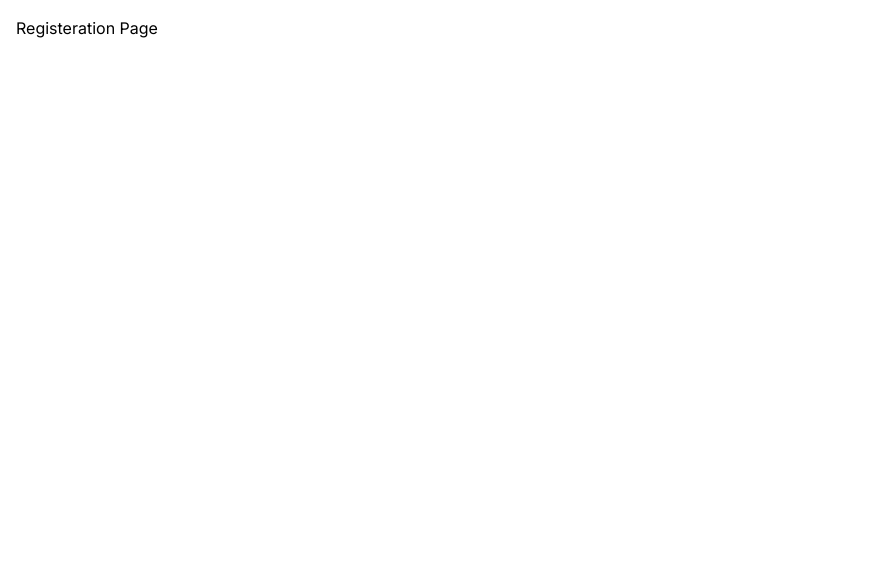
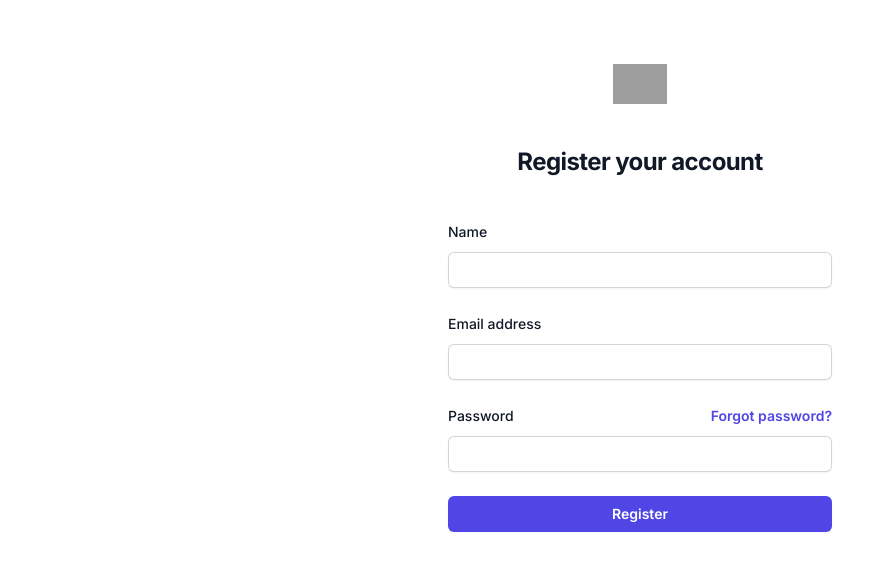
Before and after one commit to samyakkhatua/memoria, a Next.js app: page /register in a window 1280 px wide. Shown: the top 570 px of the page, without its empty margins (0-878 px from the left). Built offline with nearby package versions, Linux system fonts and the light colour scheme; grey boxes are pictures that could not be loaded.

Commit message:
register states, form created

```diff
--- a/app/(site)/register/page.jsx
+++ b/app/(site)/register/page.jsx
@@ -1,11 +1,111 @@
-import React from 'react'
+'use client'
 
-const page = () => {
+import { useState } from "react"
+
+export default function Register() {
+  const [data, setData] = useState({
+    name: '',
+    email: '',
+    password: ''
+  })
+  const registerUser = async (e) => {
+    e.preventDefault()
+  }
   return (
-    <div>
-        <h1>Registeration Page</h1>
-    </div>
+    <>
+
+      <div className="flex min-h-full flex-1 flex-col justify-center px-6 py-12 lg:px-8">
+        <div className="sm:mx-auto sm:w-full sm:max-w-sm">
+          <img
+            className="mx-auto h-10 w-auto"
+            src="https://tailwindui.com/img/logos/mark.svg?color=indigo&shade=600"
+            alt="Your Company"
+          />
+          <h2 className="mt-10 text-center text-2xl font-bold leading-9 tracking-tight text-gray-900">
+            Register your account
+          </h2>
+        </div>
+
+        <div className="mt-10 sm:mx-auto sm:w-full sm:max-w-sm">
+
+          <form className="space-y-6" onSubmit={registerUser} action="#" method="POST">
+            <div>
+              <label htmlFor="email" className="block text-sm font-medium leading-6 text-gray-900">
+                Name
+              </label>
+              <div className="mt-2">
+                <input
+                  id="name"
+                  name="name"
+                  type="text"
+                  required
+                  value={data.name}
+                  onChange={e => setData({...data, name: e.target.value})}
+                  className="block w-full rounded-md border-0 py-1.5 text-gray-900 shadow-sm ring-1 ring-inset ring-gray-300 placeholder:text-gray-400 focus:ring-2 focus:ring-inset focus:ring-indigo-600 sm:text-sm sm:leading-6"
+                />
+              </div>
+            </div>
+            <div>
+              <label htmlFor="email" className="block text-sm font-medium leading-6 text-gray-900">
+                Email address
+              </label>
+              <div className="mt-2">
+                <input
+                  id="email"
+                  name="email"
+                  type="email"
+                  autoComplete="email"
+                  required
+                  value={data.email}
+                  onChange={e => setData({...data, email: e.target.value})}
+                  className="block w-full rounded-md border-0 py-1.5 text-gray-900 shadow-sm ring-1 ring-inset ring-gray-300 placeholder:text-gray-400 focus:ring-2 focus:ring-inset focus:ring-indigo-600 sm:text-sm sm:leading-6"
+                />
+              </div>
+            </div>
+
+            <div>
+              <div className="flex items-center justify-between">
+                <label htmlFor="password" className="block text-sm font-medium leading-6 text-gray-900">
+                  Password
+                </label>
+                <div className="text-sm">
+                  <a href="#" className="font-semibold text-indigo-600 hover:text-indigo-500">
+                    Forgot password?
+                  </a>
+                </div>
+              </div>
+              <div className="mt-2">
+                <input
+                  id="password"
+                  name="password"
+                  type="password"
+                  autoComplete="current-password"
+                  required
+                  value={data.password}
+                  onChange={e => setData({...data, password: e.target.value})}
+                  className="block w-full rounded-md border-0 py-1.5 text-gray-900 shadow-sm ring-1 ring-inset ring-gray-300 placeholder:text-gray-400 focus:ring-2 focus:ring-inset focus:ring-indigo-600 sm:text-sm sm:leading-6"
+                />
+              </div>
+            </div>
+
+            <div>
+              <button
+                type="submit"
+                className="flex w-full justify-center rounded-md bg-indigo-600 px-3 py-1.5 text-sm font-semibold leading-6 text-white shadow-sm hover:bg-indigo-500 focus-visible:outline focus-visible:outline-2 focus-visible:outline-offset-2 focus-visible:outline-indigo-600"
+              >
+                Register
+              </button>
+            </div>
+          </form>
+
+          {/* <p className="mt-10 text-center text-sm text-gray-500">
+            Not a member?{' '}
+            <a href="#" className="font-semibold leading-6 text-indigo-600 hover:text-indigo-500">
+              Start a 14 day free trial
+            </a>
+          </p> */}
+        </div>
+      </div>
+    </>
   )
 }
-
-export default page
```
